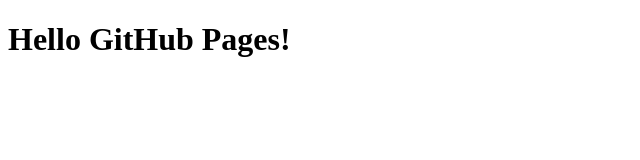
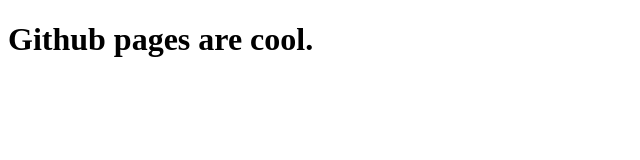
Before and after one commit to NEPDAVE/nepdave.github.io, a plain HTML site: page index.html in a window 1280 px wide. Shown: the whole page, without its empty margins (0-640 px from the left). Drawn offline with Linux system fonts and the light colour scheme.

Commit message:
still testing to see if the change is reflected on the page

```diff
--- a/index.html
+++ b/index.html
@@ -5,6 +5,6 @@
   <title>GitHub Pages Test</title>
 </head>
 <body>
-  <h1>Hello GitHub Pages!</h1>
+  <h1>Github pages are cool.</h1>
 </body>
 </html>
```
